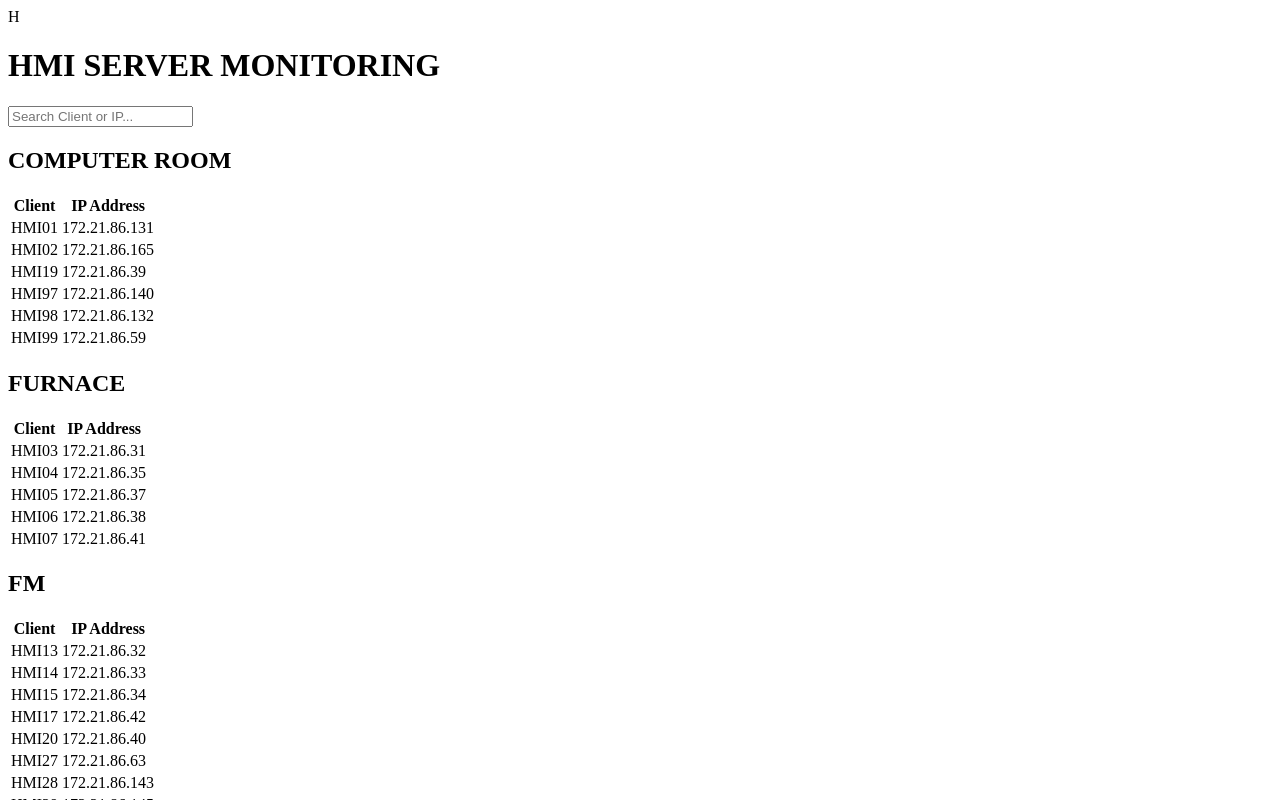
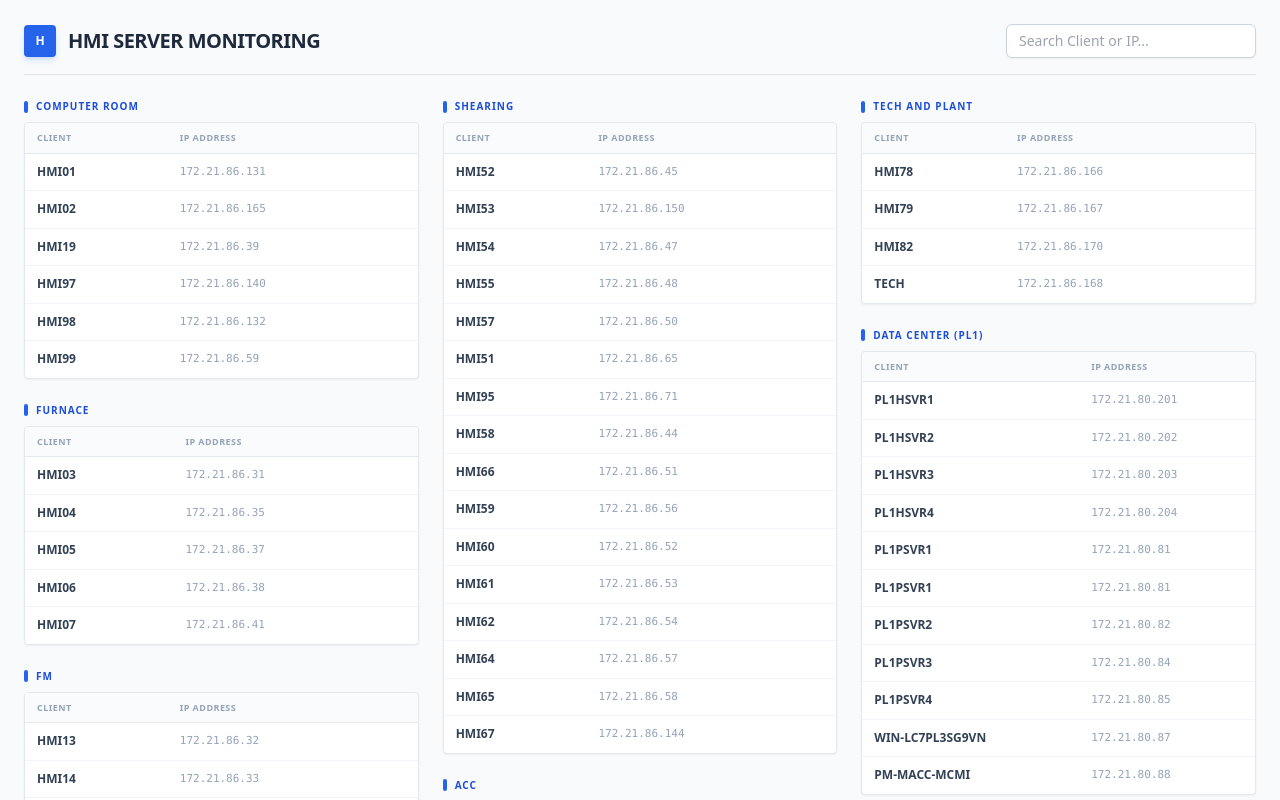
Before and after one commit to dutaposco/listserver, a React (Create React App) app: page / in a window 1280 px wide. Shown: the top 800 px of the page. Built offline with nearby package versions, Linux system fonts and the light colour scheme.

Commit message:
Refactor CSS variables and add custom styles

```diff
--- a/src/index.css
+++ b/src/index.css
@@ -1,7 +1,50 @@
+@tailwind base;
+@tailwind components;
+@tailwind utilities;
+
 :root {
-  --primary-color: #ff0000;
-  --primary-rgb: 108, 99, 255;
-  --secondary-color: #2A2A2A;
-  --text-color: #FFFFFF;
-  --background-color: #0A0A0B;
+  --primary-cyan: #00eaff;
+  --bg-dark: #0a0a0a;
 }
+
+body {
+  margin: 0;
+  padding: 0;
+  background-color: #f8fafc;
+  color: #0f172a;
+  font-family: 'Inter', sans-serif;
+  overflow-x: hidden;
+}
+
+/* Custom glow effects */
+.glow-cyan {
+  box-shadow: 0 0 15px rgba(0, 234, 255, 0.3);
+}
+
+.text-glow-cyan {
+  text-shadow: 0 0 10px rgba(0, 234, 255, 0.5);
+}
+
+.bg-glass {
+  background: rgba(255, 255, 255, 0.03);
+  backdrop-filter: blur(10px);
+  border: 1px solid rgba(0, 234, 255, 0.1);
+}
+
+/* Custom scrollbar */
+::-webkit-scrollbar {
+  width: 8px;
+}
+
+::-webkit-scrollbar-track {
+  background: #0a0a0a;
+}
+
+::-webkit-scrollbar-thumb {
+  background: rgba(0, 234, 255, 0.2);
+  border-radius: 4px;
+}
+
+::-webkit-scrollbar-thumb:hover {
+  background: rgba(0, 234, 255, 0.4);
+}
```
